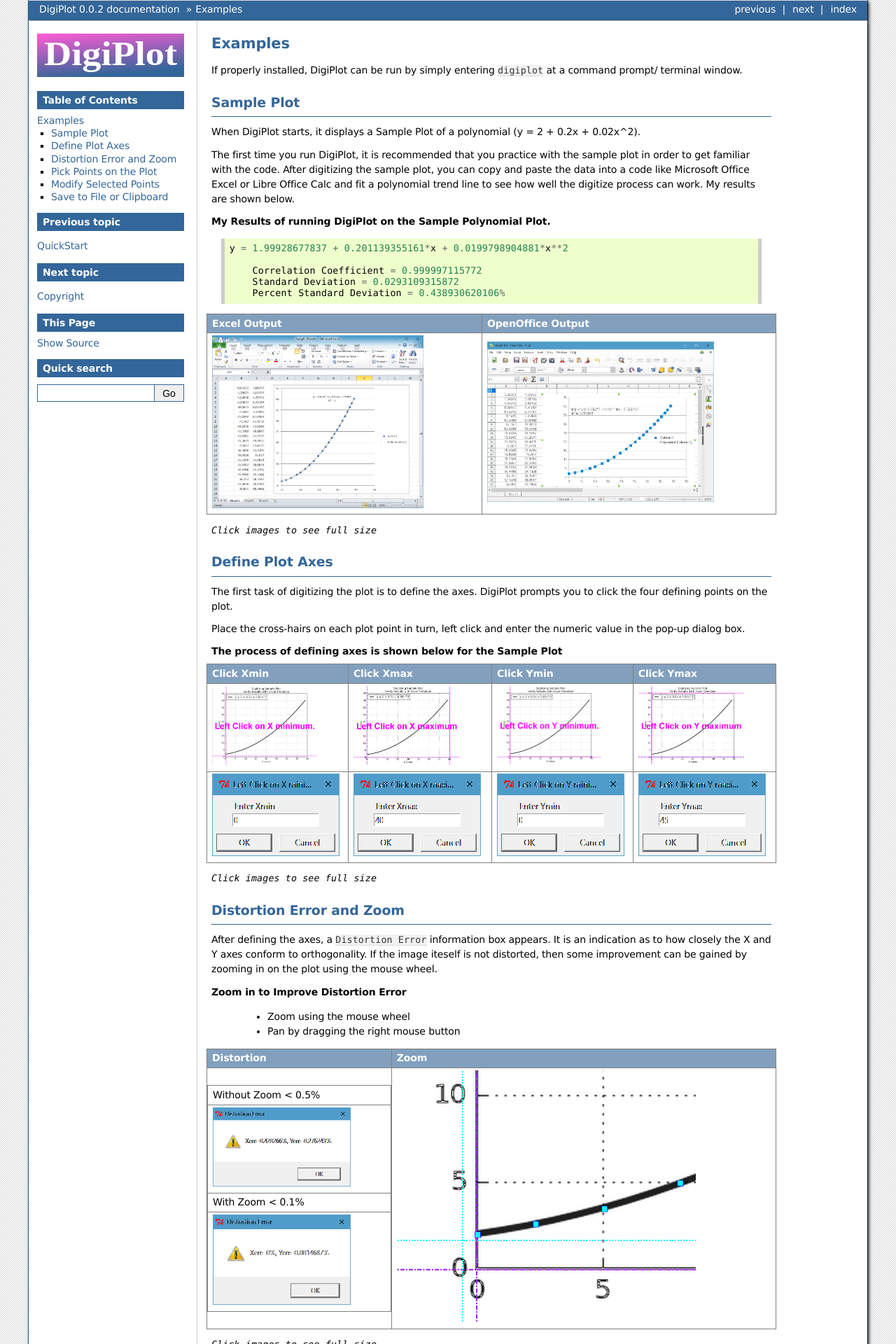
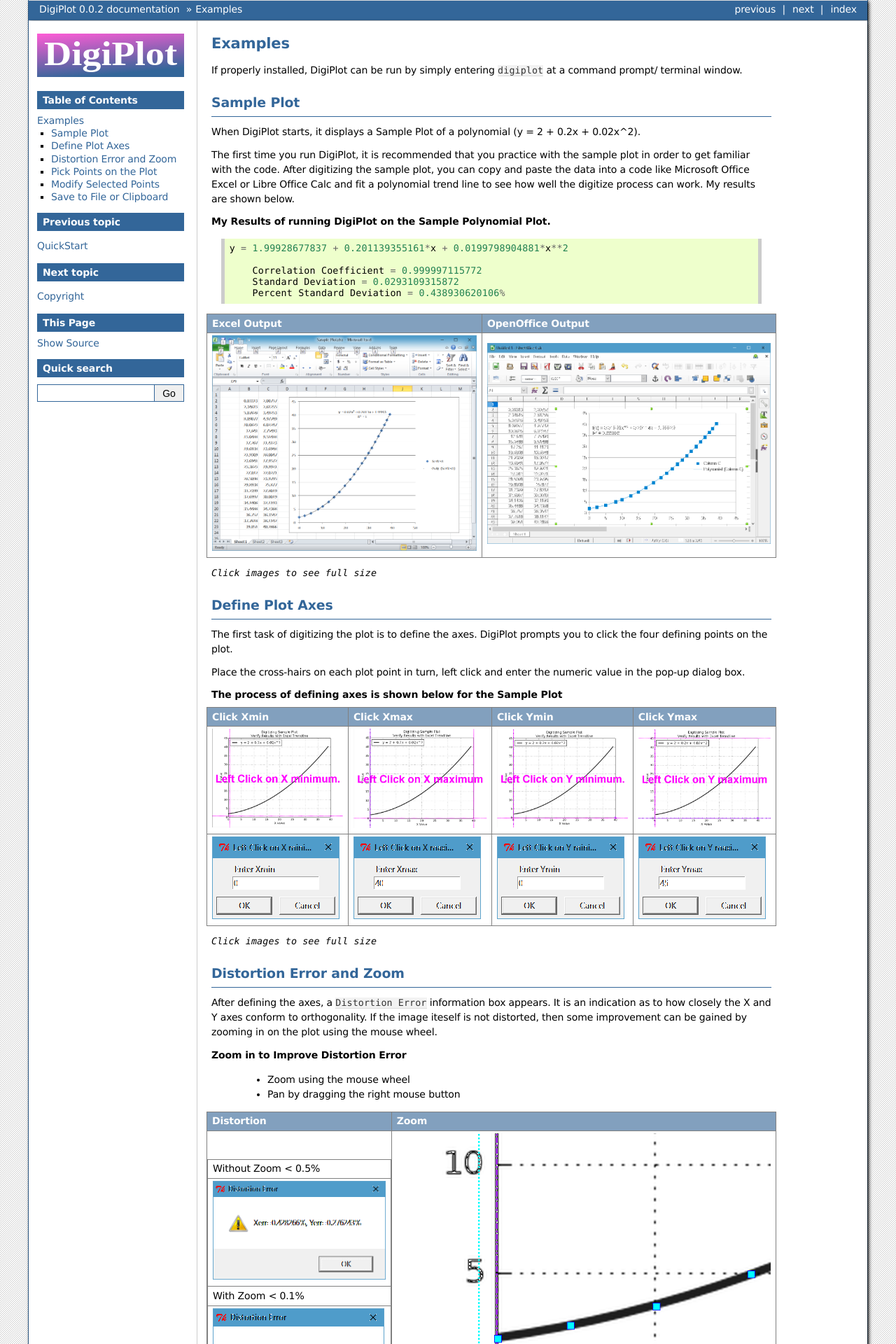
Before and after one commit to sonofeft/DigiPlot, a Sphinx documentation site: the page built from docs/examples.rst, in a window 1280 px wide. Shown: the top 1920 px of the page at 70% size. Built offline with Sphinx 7.4.7, drawn with Linux system fonts in a browser that asks for light colours; pages that are not in the unit, such as notebooks, are missing from menus.

Commit message:
changed img display in examples.rst

```diff
--- a/docs/examples.rst
+++ b/docs/examples.rst
@@ -36,12 +36,12 @@ The first time you run DigiPlot, it is recommended that you practice with the sa
     <tr>
         <td>
             <a  href="./_static/excel_verify_sample.png">
-            <img src="./_static/excel_verify_sample.png" width="80%">
+            <img src="./_static/excel_verify_sample.png"">
             </a>
         </td>
         <td>
             <a  href="./_static/libre_verify_sample.png">
-            <img src="./_static/libre_verify_sample.png" width="80%">
+            <img src="./_static/libre_verify_sample.png"">
             </a>
         </td>
     </tr>
@@ -67,22 +67,22 @@ Place the cross-hairs on each plot point in turn, left click and enter the numer
     <tr>
         <td>
             <a  href="./_static/click_xmin.png">
-            <img src="./_static/click_xmin.png" width="80%">
+            <img src="./_static/click_xmin.png">
             </a>
         </td>
         <td>
             <a  href="./_static/click_xmax.png">
-            <img src="./_static/click_xmax.png" width="80%">
+            <img src="./_static/click_xmax.png">
             </a>
         </td>
         <td>
             <a  href="./_static/click_ymin.png">
-            <img src="./_static/click_ymin.png" width="80%">
+            <img src="./_static/click_ymin.png">
             </a>
         </td>
         <td>
             <a  href="./_static/click_ymax.png">
-            <img src="./_static/click_ymax.png" width="80%">
+            <img src="./_static/click_ymax.png">
             </a>
         </td>
     </tr>
@@ -139,7 +139,7 @@ After defining the axes, a ``Distortion Error`` information box appears.  It is
             <tr>
                 <td>
                     <a  href="./_static/distortion_error.png">
-                    <img src="./_static/distortion_error.png" width="80%">
+                    <img src="./_static/distortion_error.png">
                     </a>
                 </td>
             </tr>
@@ -151,7 +151,7 @@ After defining the axes, a ``Distortion Error`` information box appears.  It is
             <tr>
                 <td>
                     <a  href="./_static/distortion_error_zoomed.png">
-                    <img src="./_static/distortion_error_zoomed.png" width="80%">
+                    <img src="./_static/distortion_error_zoomed.png">
                     </a>
                 </td>
             </tr>
@@ -159,7 +159,7 @@ After defining the axes, a ``Distortion Error`` information box appears.  It is
         </td>
         <td>
             <a  href="./_static/sample_plot_zoom.png">
-            <img src="./_static/sample_plot_zoom.png" width="80%">
+            <img src="./_static/sample_plot_zoom.png">
             </a>
         </td>
     </tr>
```
